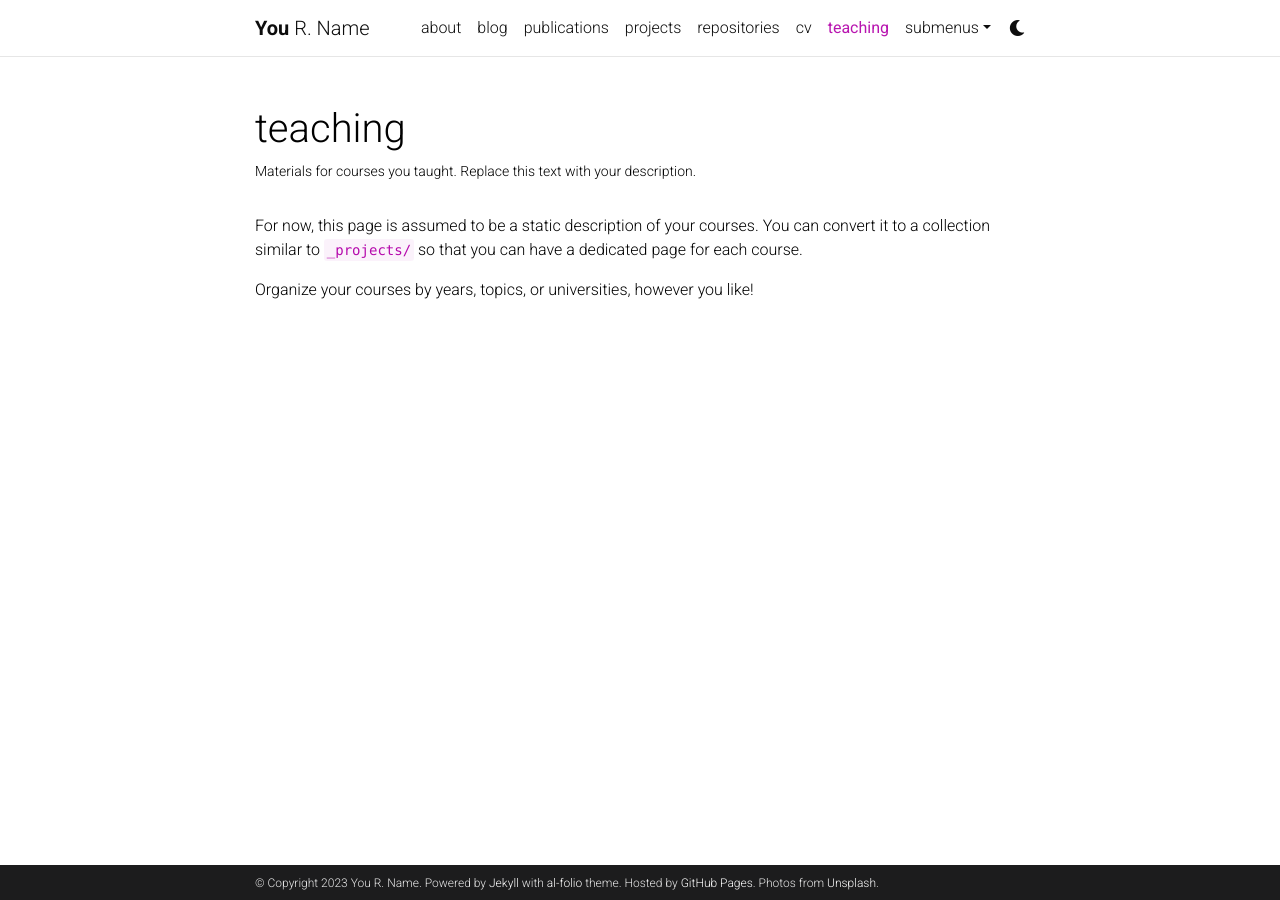
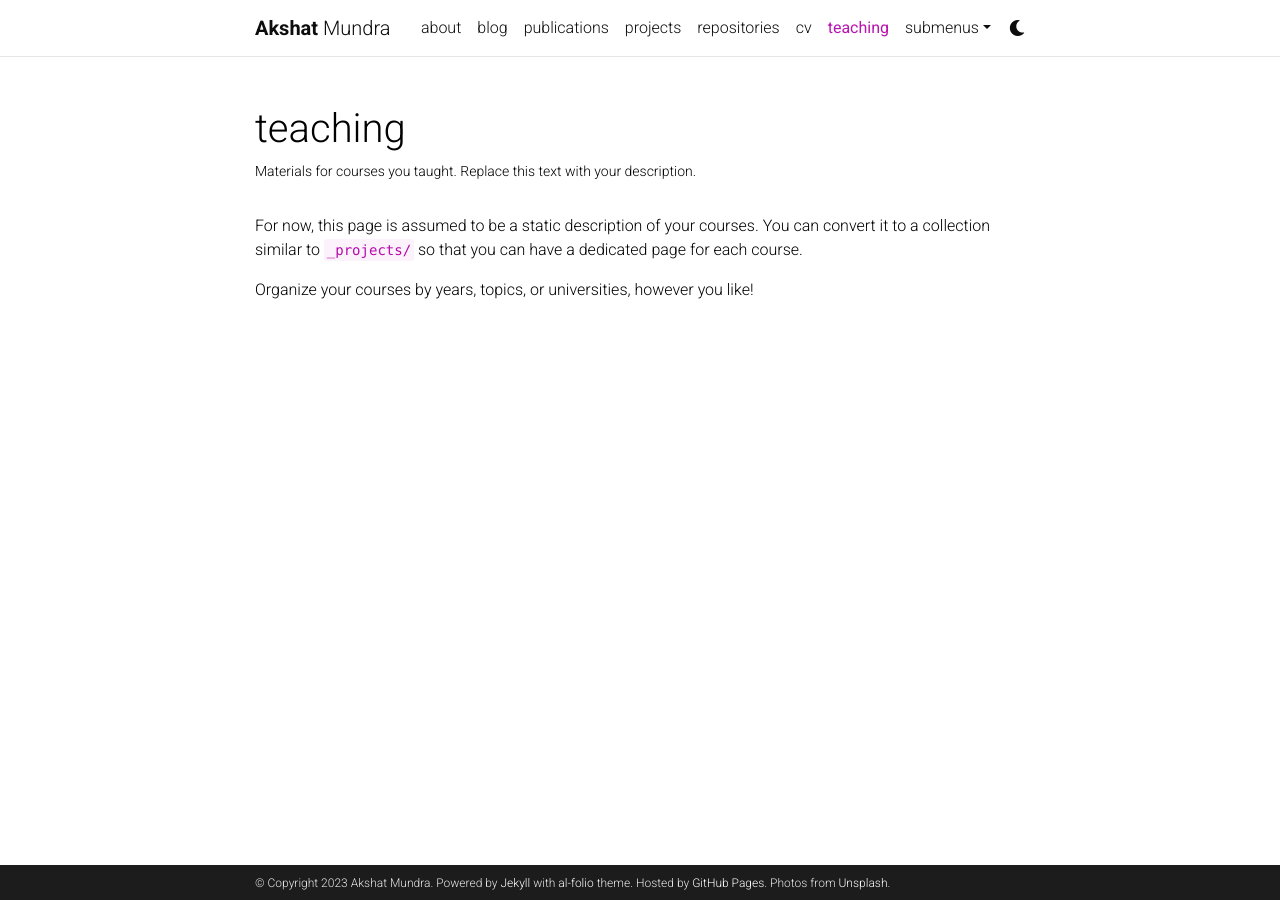
Before and after one commit to Yoakshat/Yoakshat.github.io, a Jekyll site: the page built from _pages/teaching.md, in a window 1280 px wide. Built offline with Jekyll 4.4.1, drawn with Linux system fonts in a browser that asks for light colours; comment, search, counter and statistics services are not loaded; a style sheet for code colours, icons or effects is not loaded.

Commit message:
Update _config.yml

```diff
--- a/_config.yml
+++ b/_config.yml
@@ -3,10 +3,10 @@
 # -----------------------------------------------------------------------------
 
 title: blank # the website title (if blank, full name will be used instead)
-first_name: You
-middle_name: R.
-last_name: Name
-email: you@example.com
+first_name: Akshat
+middle_name:
+last_name: Mundra
+email: mundra.akshat1218@gmail.com
 description: > # the ">" symbol means to ignore newlines until "footer_text:"
   A simple, whitespace theme for academics. Based on [*folio](https://github.com/bogoli/-folio) design.
 footer_text: >
@@ -18,8 +18,8 @@
 lang: en # the language of your site (for example: en, fr, cn, ru, etc.)
 icon: ⚛️  # the emoji used as the favicon (alternatively, provide image name in /assets/img/)
 
-url: https://alshedivat.github.io # the base hostname & protocol for your site
-baseurl: /al-folio # the subpath of your site, e.g. /blog/
+url: https://Yoakshat.github.io # the base hostname & protocol for your site
+baseurl:  # the subpath of your site, e.g. /blog/
 last_updated: false # set to true if you want to display last updated in the footer
 impressum_path:  # set to path to include impressum link in the footer, use the same path as permalink in a page, helps to conform with EU GDPR
 
```
